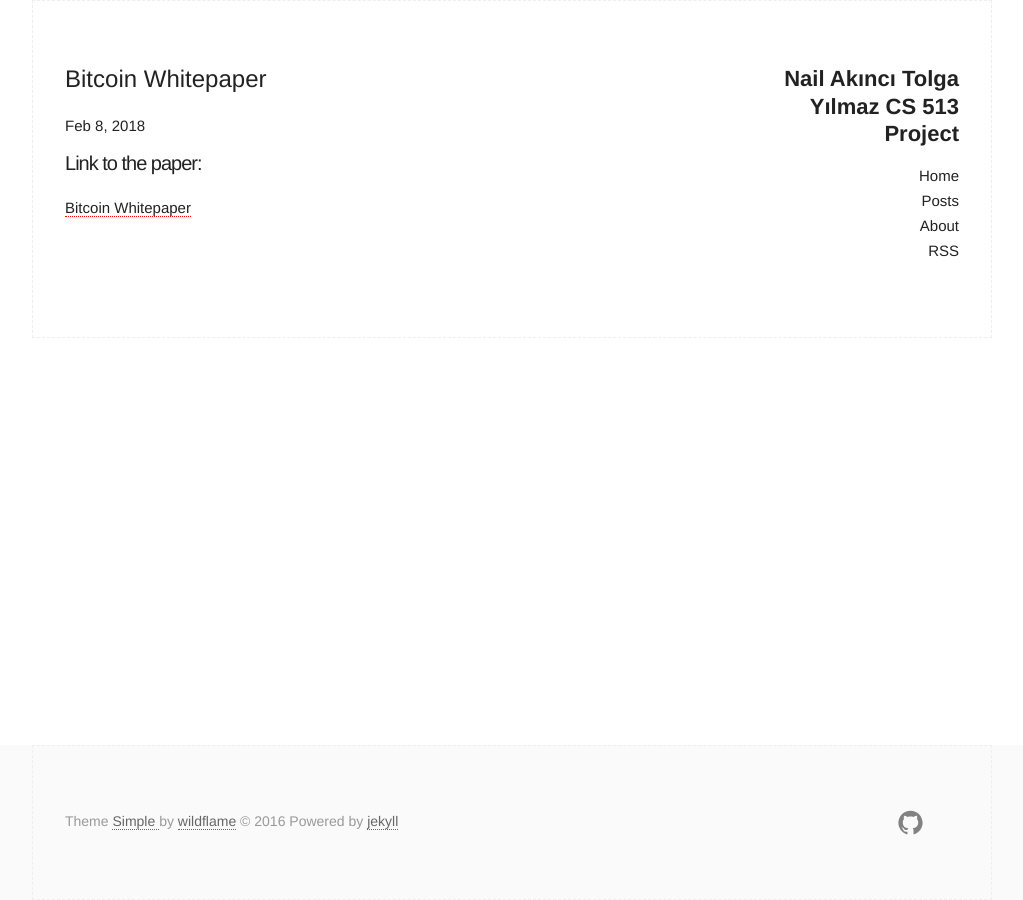
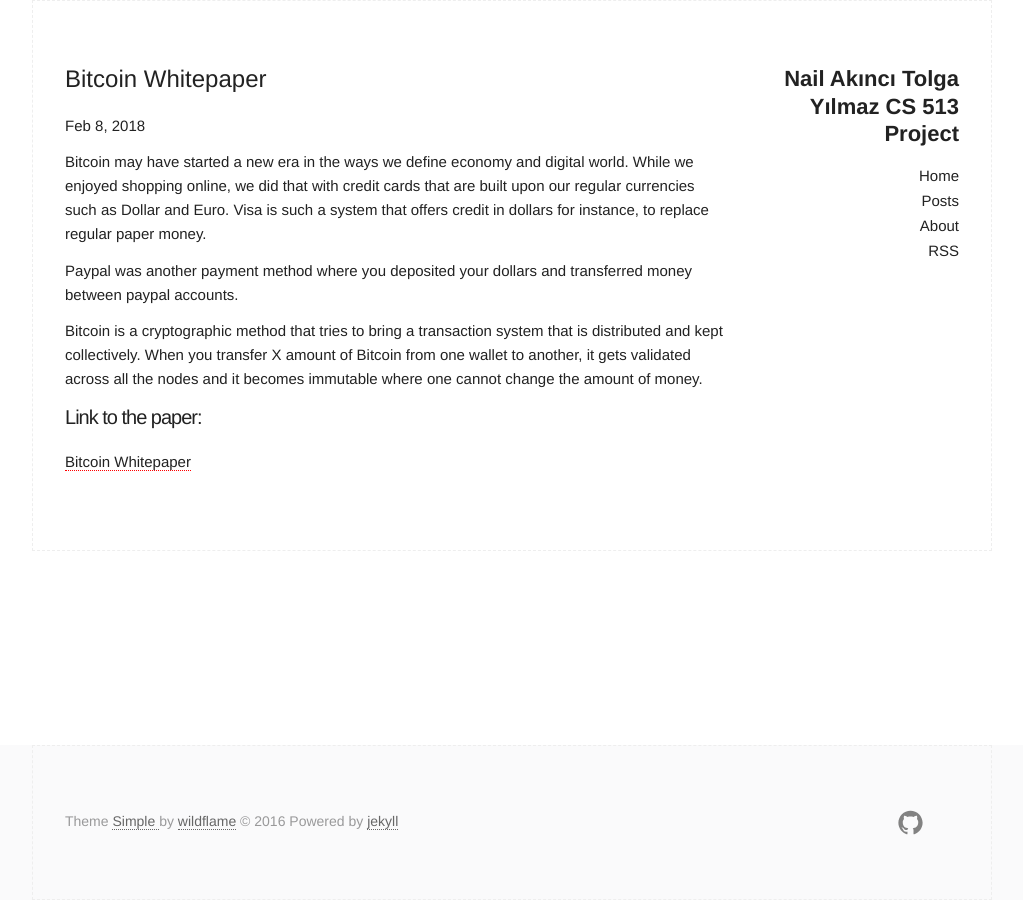
Before and after one commit to yilmaztolga/cs513, a Jekyll site: the page built from _posts/2018-02-08-bitcoin.md, in a window 1280 px wide. Shown: the whole page, without its empty margins (128-1151 px from the left). Built offline with Jekyll 4.4.1, drawn with Linux system fonts in a browser that asks for light colours.

Commit message:
added more comments to Bitcoin whitepaper

```diff
--- a/_posts/2018-02-08-bitcoin.md
+++ b/_posts/2018-02-08-bitcoin.md
@@ -5,6 +5,13 @@ category: blockchain
 description: This is the original Bitcoin whitepaper from October 2008 by the anonymous "Satoshi Nakamoto"
 ---
 
+Bitcoin may have started a new era in the ways we define economy and digital world. While we enjoyed shopping online, we did that with credit cards that are built upon our regular currencies such as Dollar and Euro.
+Visa is such a system that offers credit in dollars for instance, to replace regular paper money.
+
+Paypal was another payment method where you deposited your dollars and transferred money between paypal accounts.
+
+Bitcoin is a cryptographic method that tries to bring a transaction system that is distributed and kept collectively. When you transfer X amount of Bitcoin from one wallet to another, it gets validated across all the nodes and it becomes immutable where one cannot change the amount of money.
+
 ### Link to the paper:
 
 [Bitcoin Whitepaper](https://bitcoin.org/bitcoin.pdf)
```
